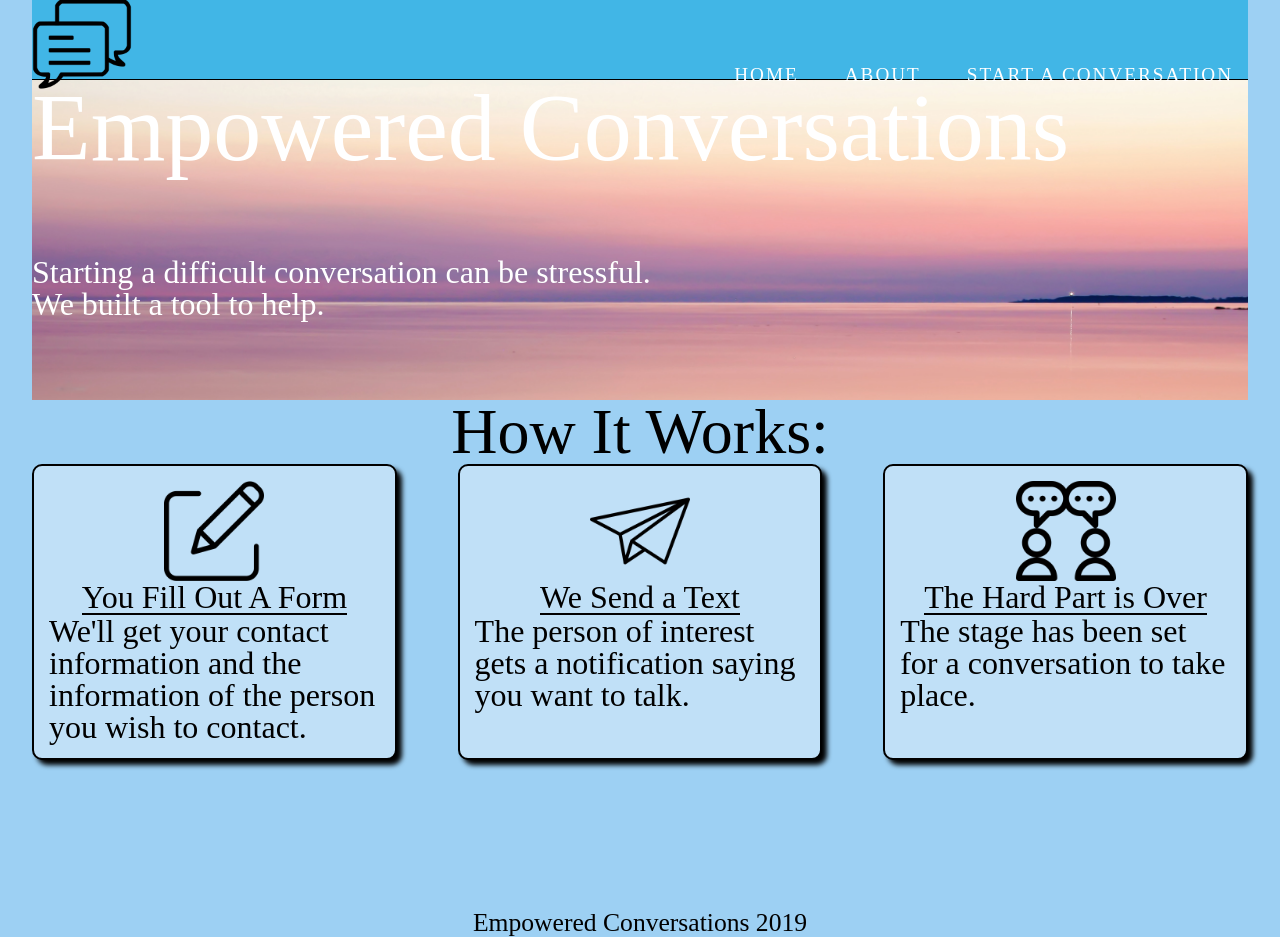
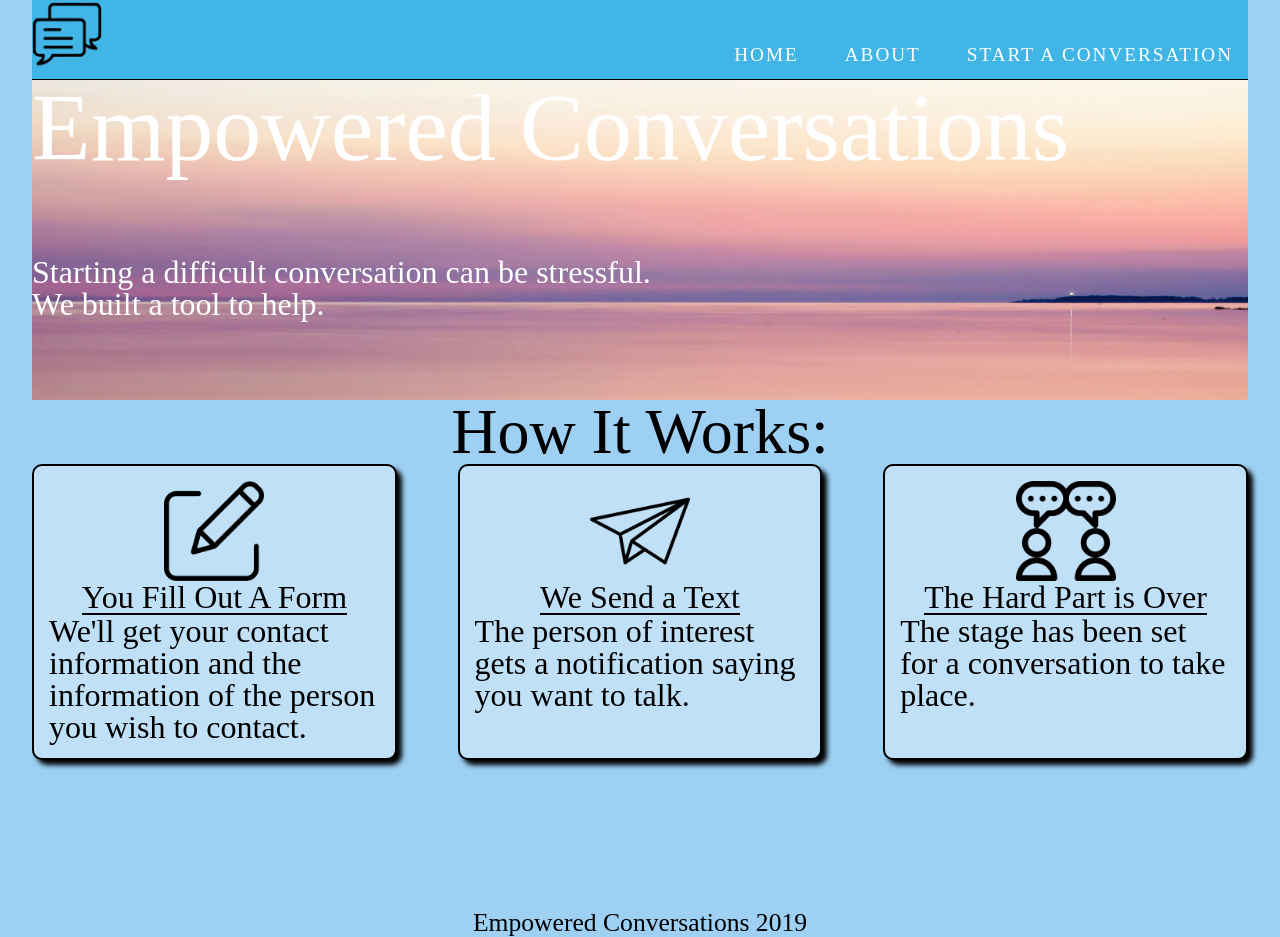
Before and after one commit to asbaden/Marketing-Page, a plain HTML site: page index.html in a window 1280 px wide. Drawn offline with Linux system fonts and the light colour scheme.

Commit message:
fixed the navigation bar

```diff
--- a/less/navigation.less
+++ b/less/navigation.less
@@ -6,7 +6,8 @@ header{
     display:flex;
     align-items: center;
     justify-content: space-between;
-    padding-top:40px;
+    align-content: center;
+
 
 
     @media @mobile {
@@ -27,6 +28,7 @@ header{
         font-size:.6rem;
         letter-spacing: 2px;
 
+
         @media @mobile {
            font-size:.3rem;
 
@@ -36,8 +38,8 @@ header{
     }
 
     img{
-        width:100px;
-        padding-bottom: 20px;
+        width:70px;
+
 
     }
 
```
Also changed, not shown: index.css.
